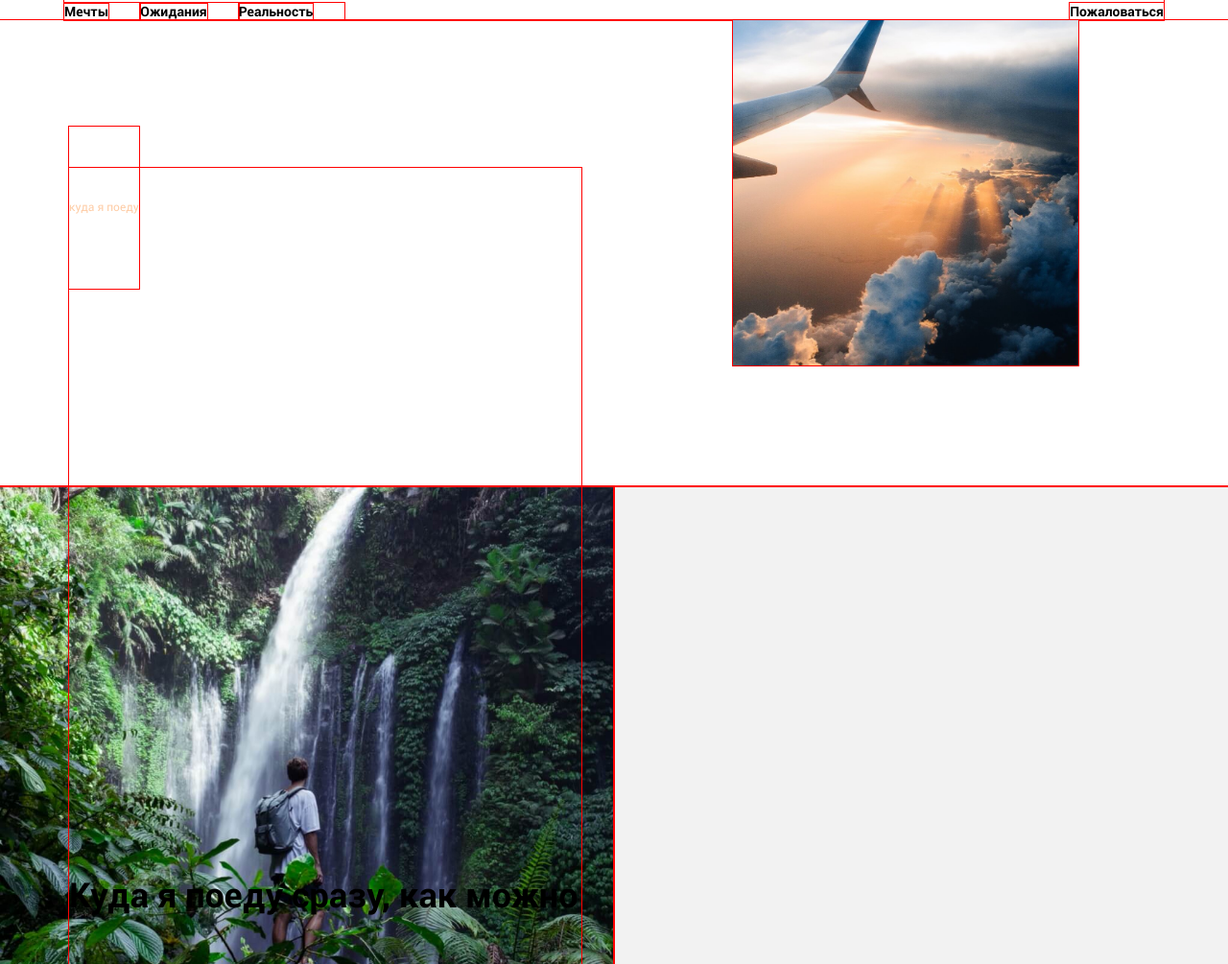
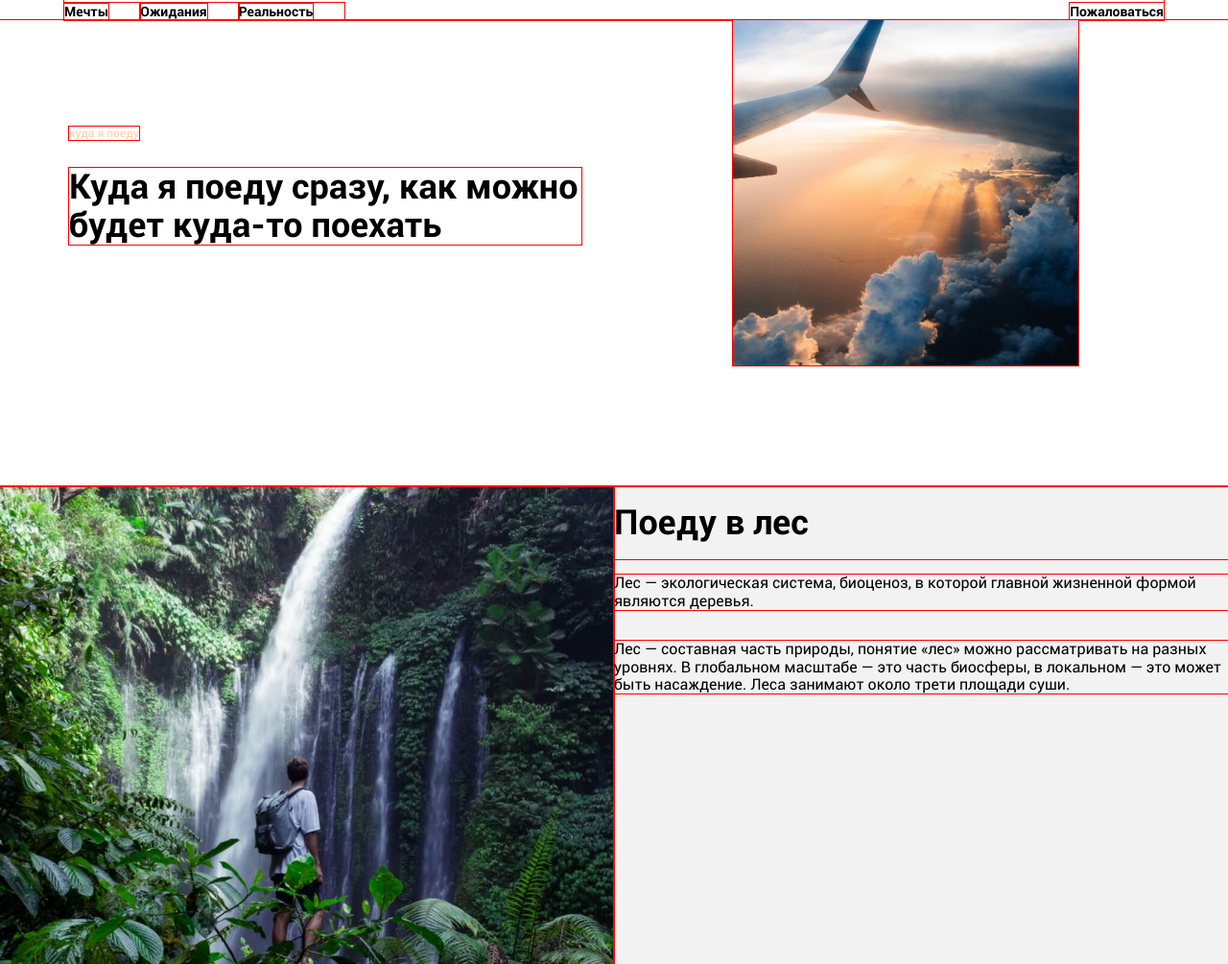
Before and after one commit to marlibon/team-work, a plain HTML site: page index.html in a window 1280 px wide. Shown: the part 47-1052 px from the top of the page at 96% size. Drawn offline with Linux system fonts and the light colour scheme.

Commit message:
правка блока places

```diff
--- a/blocks/intro/__subtitle/intro__subtitle.css
+++ b/blocks/intro/__subtitle/intro__subtitle.css
@@ -1,7 +1,7 @@
 .intro__subtitle {
     font-weight: 400;
     font-size: 12px;
-    line-height: 14.06;
+    line-height: 14px;
     color: #fecda7;
     max-width: 108px;
     position: absolute;
--- a/blocks/intro/__title/intro__title.css
+++ b/blocks/intro/__title/intro__title.css
@@ -1,7 +1,7 @@
 .intro__title {
     font-weight: 700;
     font-size: 36px;
-    line-height: 42.19;
+    line-height: 40px;
     max-width: 534px;
     position: absolute;
     margin: 0;
--- a/blocks/page/page.css
+++ b/blocks/page/page.css
@@ -1,7 +1,7 @@
 .page {
     max-width: 1280px;
     min-width: 320px;
-    /*min-height: 100vh;*/
+    min-height: 100vh;
     display: flex;
     flex-direction: column;
     align-items: center;
--- a/blocks/place/__paragraphs/place__paragraphs.css
+++ b/blocks/place/__paragraphs/place__paragraphs.css
@@ -1,3 +1,4 @@
 .place__paragraphs {
-
+     display: flex;
+     flex-direction: column;
 }
--- a/blocks/place/__title/place__title.css
+++ b/blocks/place/__title/place__title.css
@@ -1,6 +1,6 @@
 .place__title {
    font-weight: 700;
    font-size: 36px;
-   line-height: 42.19;
+   line-height: 76px;
    margin: 0;
 }
--- a/blocks/place/place.css
+++ b/blocks/place/place.css
@@ -1,9 +1,9 @@
 .place {
     font-family: 'Roboto', Arial, sans-serif;
     display: grid;
-    grid-template-columns: 1fr 1fr;
+    grid-template-columns: 640px 640px;
     /*grid-template-areas:
         'image title'
         'image paragraphs';*/
-        max-width: 100%;
+        max-width: 1280px;
 }
```
